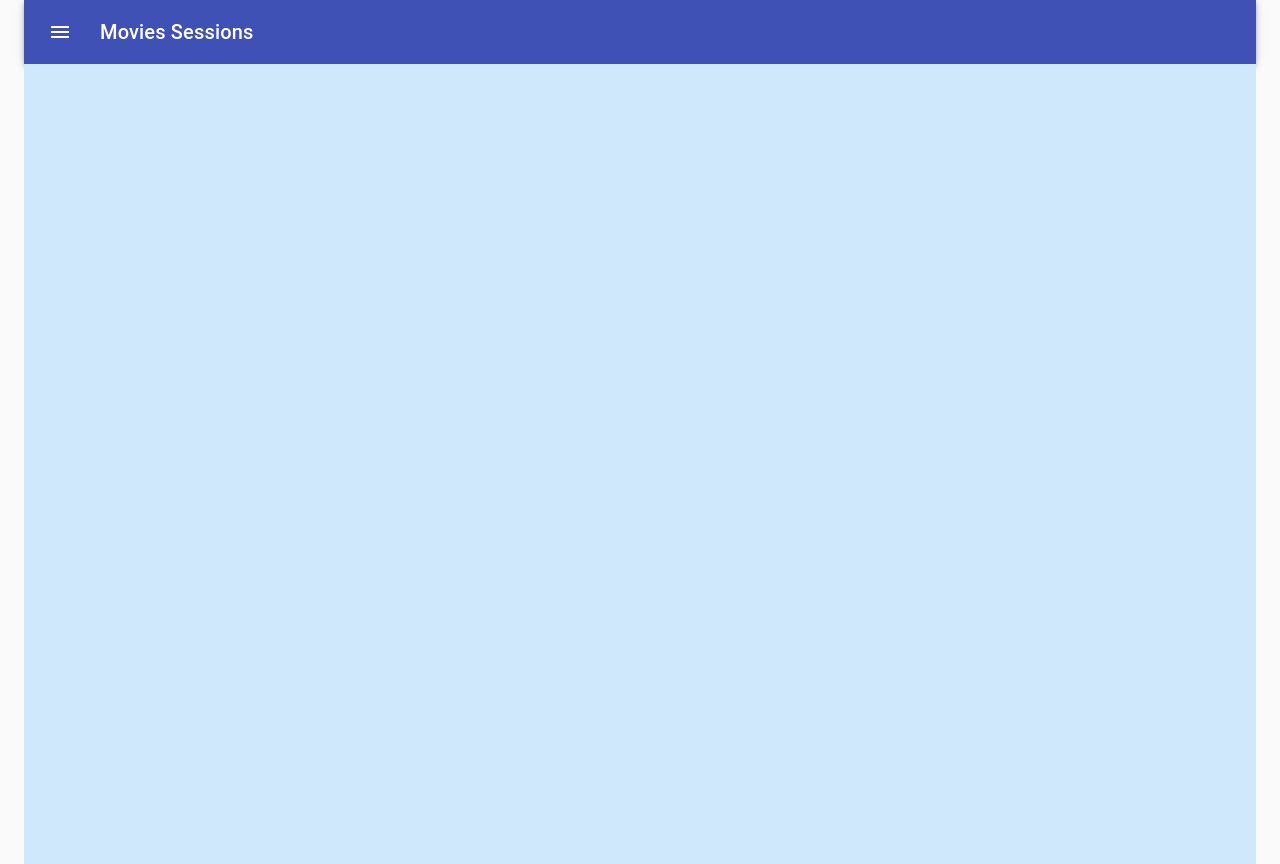
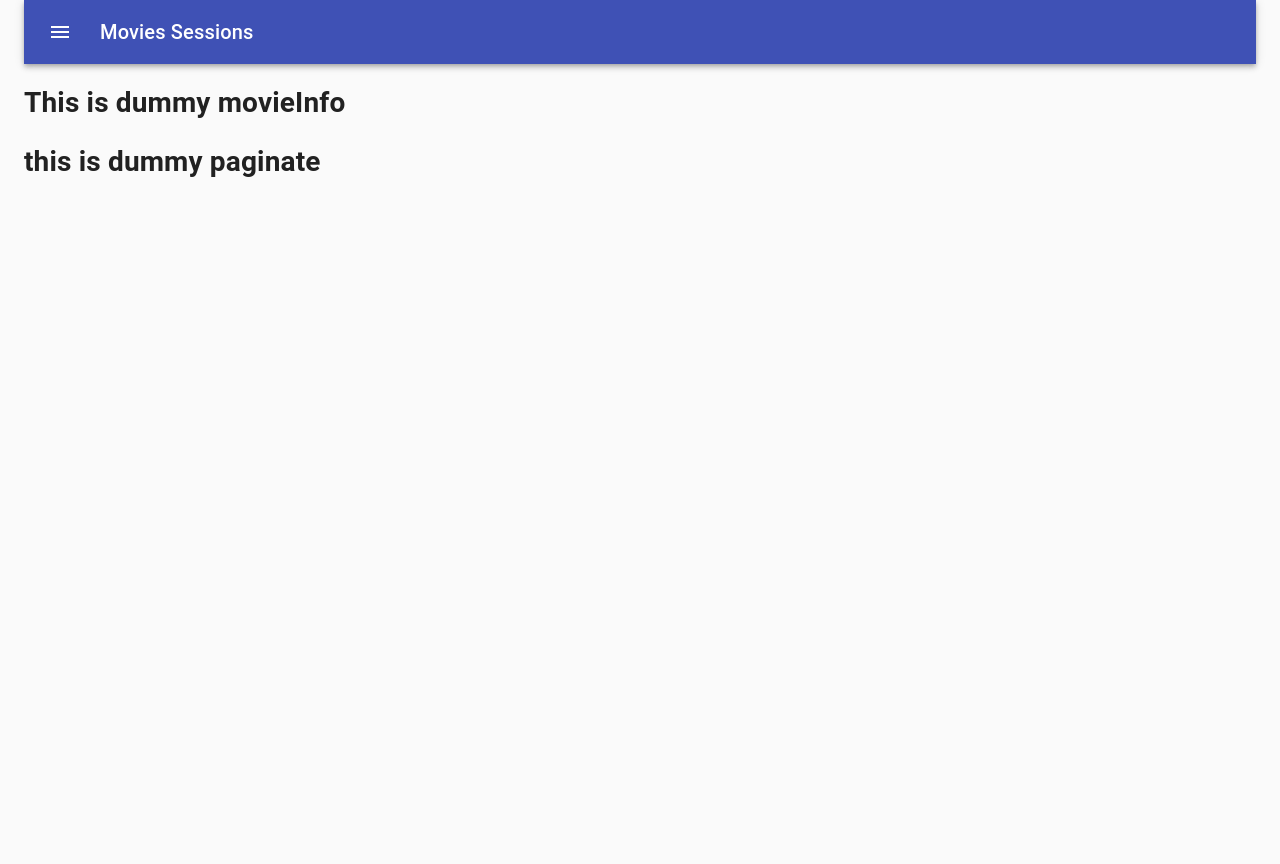
Before and after one commit to HuangStanley050/supreme-journey, a React (Create React App) app in the folder movie-app/: page / in a window 1280 px wide. After the commit the page ends 800 px from the top, so only its background shows below. Built offline with nearby package versions, Linux system fonts and the light colour scheme; no server answers.

Commit message:
made dummy components

```diff
--- a/movie-app/package.json
+++ b/movie-app/package.json
@@ -11,6 +11,7 @@
     "axios": "^0.21.1",
     "react": "^17.0.2",
     "react-dom": "^17.0.2",
+    "react-paginate": "^7.1.2",
     "react-router-dom": "^5.2.0",
     "react-scripts": "4.0.3",
     "web-vitals": "^1.0.1"
--- a/movie-app/src/App.js
+++ b/movie-app/src/App.js
@@ -9,6 +9,8 @@ import {
 } from "./context/Types";
 import { useMovie } from "./context/MovieStore";
 import AppBar from "./components/AppBar";
+import MovieInfo from "./components/MovieInfo";
+import Paginate from "./components/Paginate";
 import axios from "axios";
 
 export default function App() {
@@ -30,13 +32,8 @@ export default function App() {
       <CssBaseline />
       <Container maxWidth="lg">
         <AppBar />
-        <Typography
-          component="div"
-          style={{
-            backgroundColor: "#cfe8fc",
-            height: "100vh",
-          }}
-        />
+        <MovieInfo />
+        <Paginate />
       </Container>
     </React.Fragment>
   );
--- /dev/null
+++ b/movie-app/src/components/MovieInfo.js
@@ -0,0 +1,7 @@
+import React from "react";
+
+const MovieInfo = () => {
+  return <h1>This is dummy movieInfo</h1>;
+};
+
+export default MovieInfo;
--- /dev/null
+++ b/movie-app/src/components/Paginate.js
@@ -0,0 +1,7 @@
+import React from "react";
+
+const Paginate = () => {
+  return <h1>this is dummy paginate</h1>;
+};
+
+export default Paginate;
```
Also changed, not shown: 1 other file (tests, documents, lock files or other folders).
